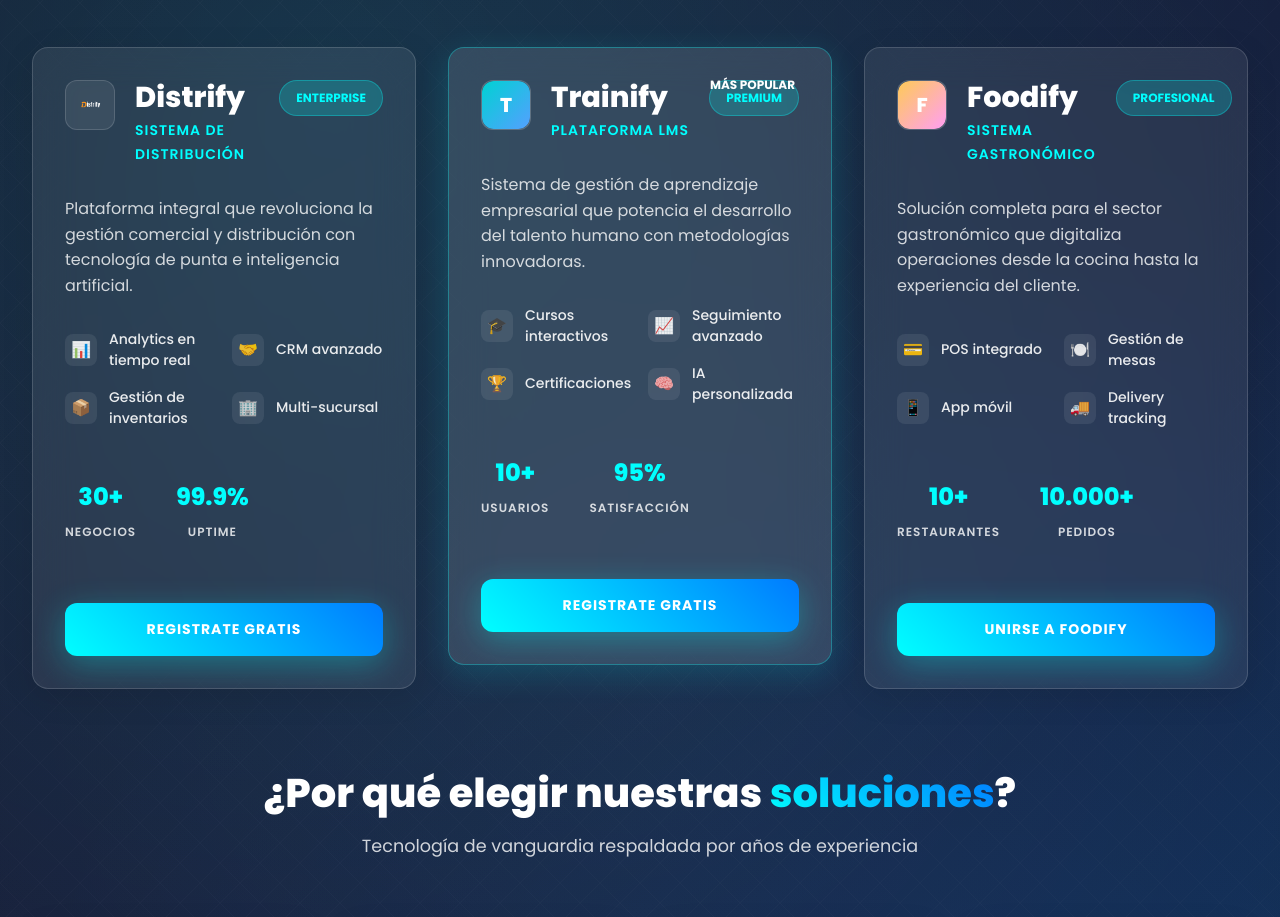
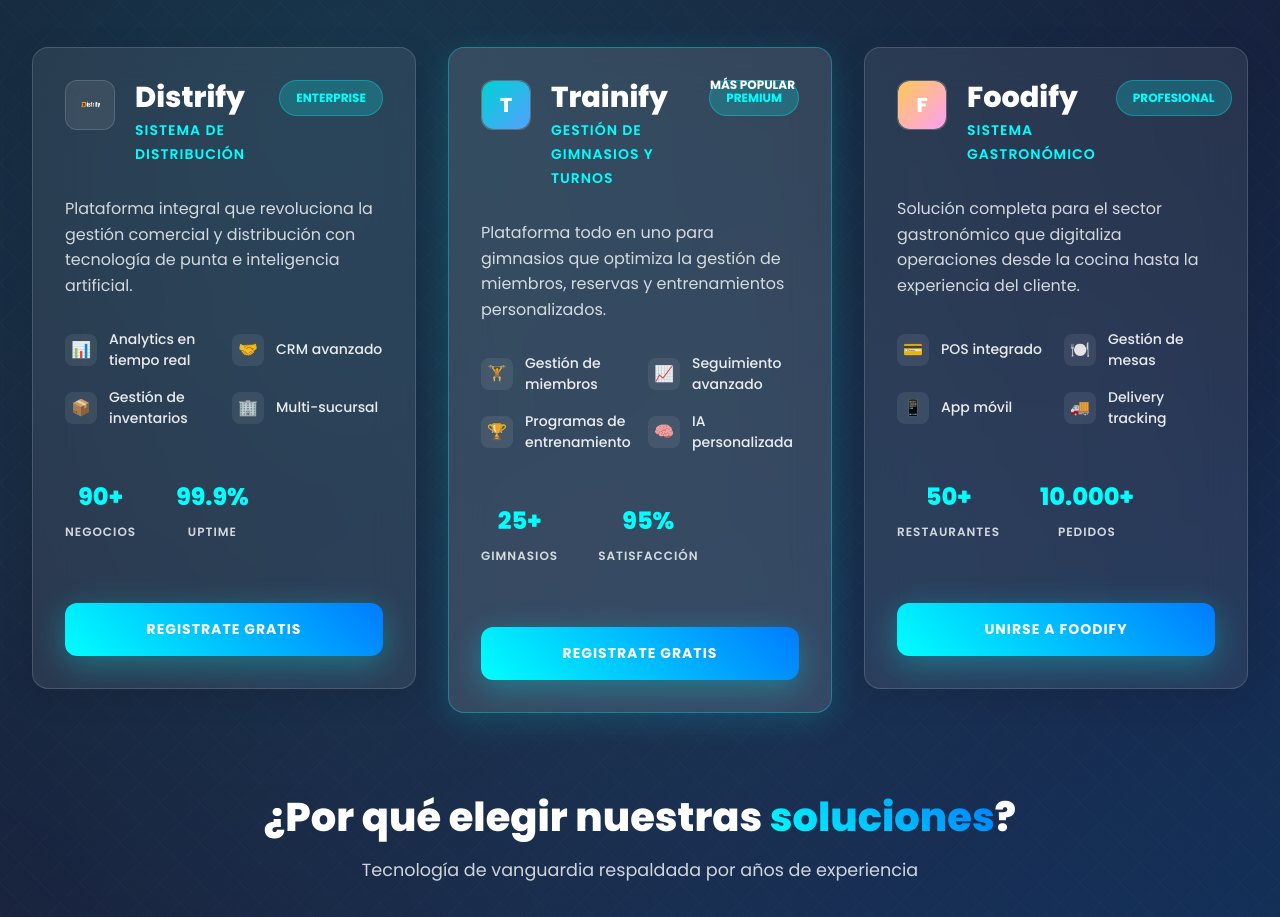
Before and after one commit to ignaciobecher/CuyoNew, a Vue app: page / in a window 1280 px wide. Shown: the part 7600-8517 px from the top of the page. Built offline with nearby package versions, Linux system fonts and the light colour scheme; some icons are missing.

Commit message:
fix: update product statistics and descriptions in adminia component

```diff
--- a/src/components/adminiaComponent.vue
+++ b/src/components/adminiaComponent.vue
@@ -65,7 +65,7 @@
 
             <div class="product-stats">
               <div class="stat">
-                <span class="stat-number">30+</span>
+                <span class="stat-number">90+</span>
                 <span class="stat-label">Negocios</span>
               </div>
               <div class="stat">
@@ -103,7 +103,7 @@
               </div>
               <div class="product-info">
                 <h3 class="product-name">Trainify</h3>
-                <span class="product-category">Plataforma LMS</span>
+                <span class="product-category">Gestión de gimnasios y turnos</span>
               </div>
               <div class="product-badge">
                 <span>Premium</span>
@@ -111,14 +111,18 @@
             </div>
 
             <p class="product-description">
-              Sistema de gestión de aprendizaje empresarial que potencia el
-              desarrollo del talento humano con metodologías innovadoras.
+              Plataforma todo en uno para gimnasios que optimiza la gestión de
+              miembros, reservas y entrenamientos personalizados.
             </p>
 
             <div class="features-list">
               <div class="feature-item">
-                <div class="feature-icon">🎓</div>
-                <span>Cursos interactivos</span>
+                <div class="feature-icon">
+                  🏋️
+                </div>
+                <span>
+                  Gestión de miembros
+                </span>
               </div>
               <div class="feature-item">
                 <div class="feature-icon">📈</div>
@@ -126,7 +130,9 @@
               </div>
               <div class="feature-item">
                 <div class="feature-icon">🏆</div>
-                <span>Certificaciones</span>
+                <span>
+                  Programas de entrenamiento
+                </span>
               </div>
               <div class="feature-item">
                 <div class="feature-icon">🧠</div>
@@ -136,8 +142,8 @@
 
             <div class="product-stats">
               <div class="stat">
-                <span class="stat-number">10+</span>
-                <span class="stat-label">Usuarios</span>
+                <span class="stat-number">25+</span>
+                <span class="stat-label">Gimnasios</span>
               </div>
               <div class="stat">
                 <span class="stat-number">95%</span>
@@ -202,7 +208,7 @@
 
             <div class="product-stats">
               <div class="stat">
-                <span class="stat-number">10+</span>
+                <span class="stat-number">50+</span>
                 <span class="stat-label">Restaurantes</span>
               </div>
               <div class="stat">
```
